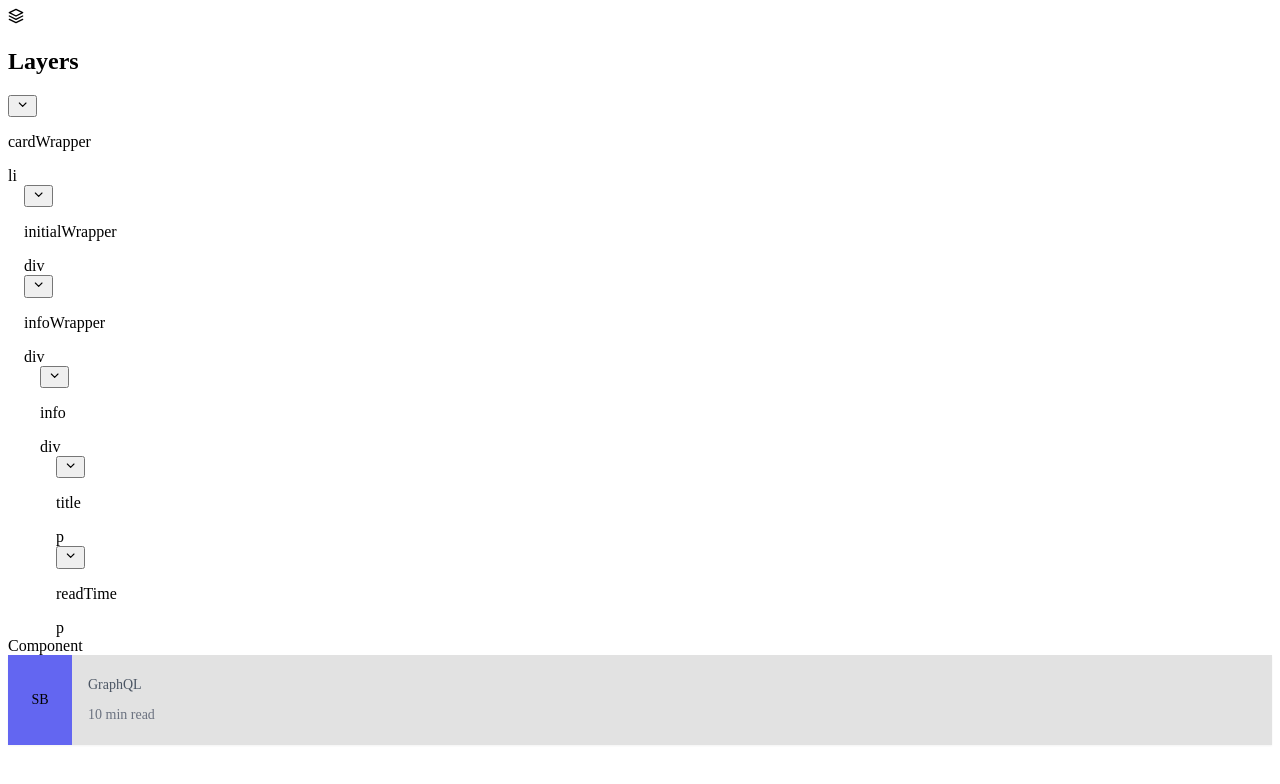
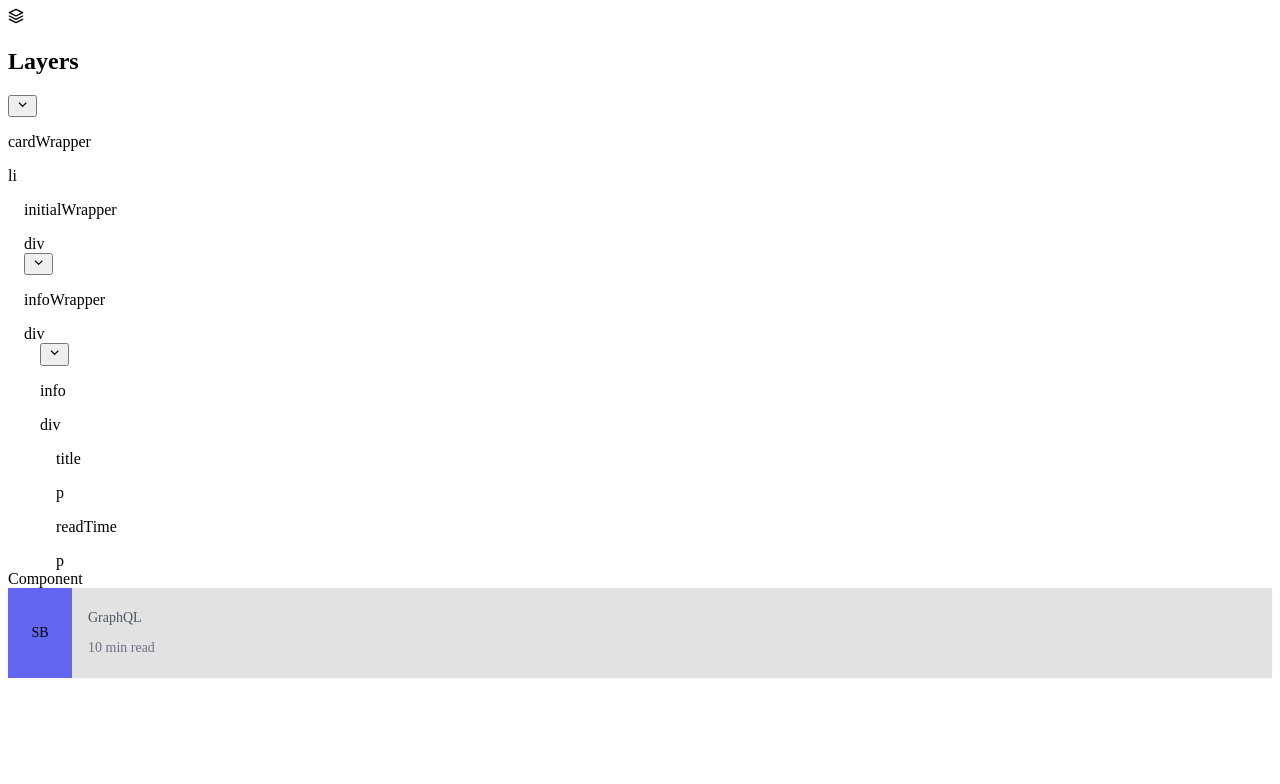
Before and after one commit to SudhanshuBhagwat/website-builder, a React (Vite) app: page / in a window 1280 px wide. Shown: the top 784 px of the page. Built offline with nearby package versions, Linux system fonts and the light colour scheme.

Commit message:
Updated Style for Layers Panel

```diff
--- a/src/components/Layers.tsx
+++ b/src/components/Layers.tsx
@@ -1,10 +1,5 @@
 import { useSelector } from "react-redux";
-import { useAppDispatch } from "../hooks/redux";
-import {
-  IComponent,
-  selectElement,
-  selectElements,
-} from "../store/elementsSlice";
+import { IComponent, selectElements } from "../store/elementsSlice";
 import LayerItem from "./layers/LayerItem";
 
 interface Props {}
@@ -13,12 +8,17 @@ const Layers: React.FC<React.PropsWithChildren<Props> & Props> = () => {
   const elements: IComponent = useSelector(selectElements);
 
   function renderElements(tree: IComponent) {
+    const hasChildren: boolean = Array.isArray(tree.children);
     return (
       <div key={tree.id}>
-        <LayerItem id={tree.id} component={tree.component} />
+        <LayerItem
+          id={tree.id}
+          component={tree.component}
+          hasChildren={hasChildren}
+        />
         <div
           style={{
-            paddingLeft: `1rem`,
+            paddingLeft: "1rem",
           }}
         >
           {Array.isArray(tree.children) &&
@@ -33,7 +33,7 @@ const Layers: React.FC<React.PropsWithChildren<Props> & Props> = () => {
       <h2 className="px-4 py-3 border-b uppercase tracking-wider font-medium">
         Layers
       </h2>
-      <div>{renderElements(elements)}</div>
+      <div className="border-b">{renderElements(elements)}</div>
     </div>
   );
 };
--- a/src/components/layers/LayerItem.tsx
+++ b/src/components/layers/LayerItem.tsx
@@ -10,11 +10,13 @@ import {
 interface Props {
   id: IComponent["id"];
   component: IComponent["component"];
+  hasChildren: boolean;
 }
 
 const LayerItem: React.FC<React.PropsWithChildren<Props> & Props> = ({
   id,
   component,
+  hasChildren,
 }) => {
   const dispatch = useAppDispatch();
   const selectedElement: IComponent = useSelector(getSelectedElement);
@@ -24,14 +26,20 @@ const LayerItem: React.FC<React.PropsWithChildren<Props> & Props> = ({
       className={`${
         selectedElement && id === selectedElement.id
           ? "border-sky-600 border"
-          : "border-b"
+          : ""
       } flex`}
       onClick={() => dispatch(selectElement(id))}
     >
-      <button className="flex items-center justify-center px-2">
-        <FiChevronDown className="w-6 h-6 text-slate-600" />
-      </button>
-      <div className="w-full text-sm flex justify-between items-center pl-1">
+      {hasChildren && (
+        <button className="flex items-center justify-center px-2">
+          <FiChevronDown className="w-4 h-4 text-slate-600" />
+        </button>
+      )}
+      <div
+        className={`w-full text-sm flex justify-between items-center pl-1 ${
+          !hasChildren ? "ml-4" : ""
+        }`}
+      >
         <p className="w-full flex items-center">{id}</p>
         <span className="w-[40px] h-[40px] aspect-square bg-slate-200 flex justify-center items-center uppercase tracking-widest text-xs">
           {component}
```
